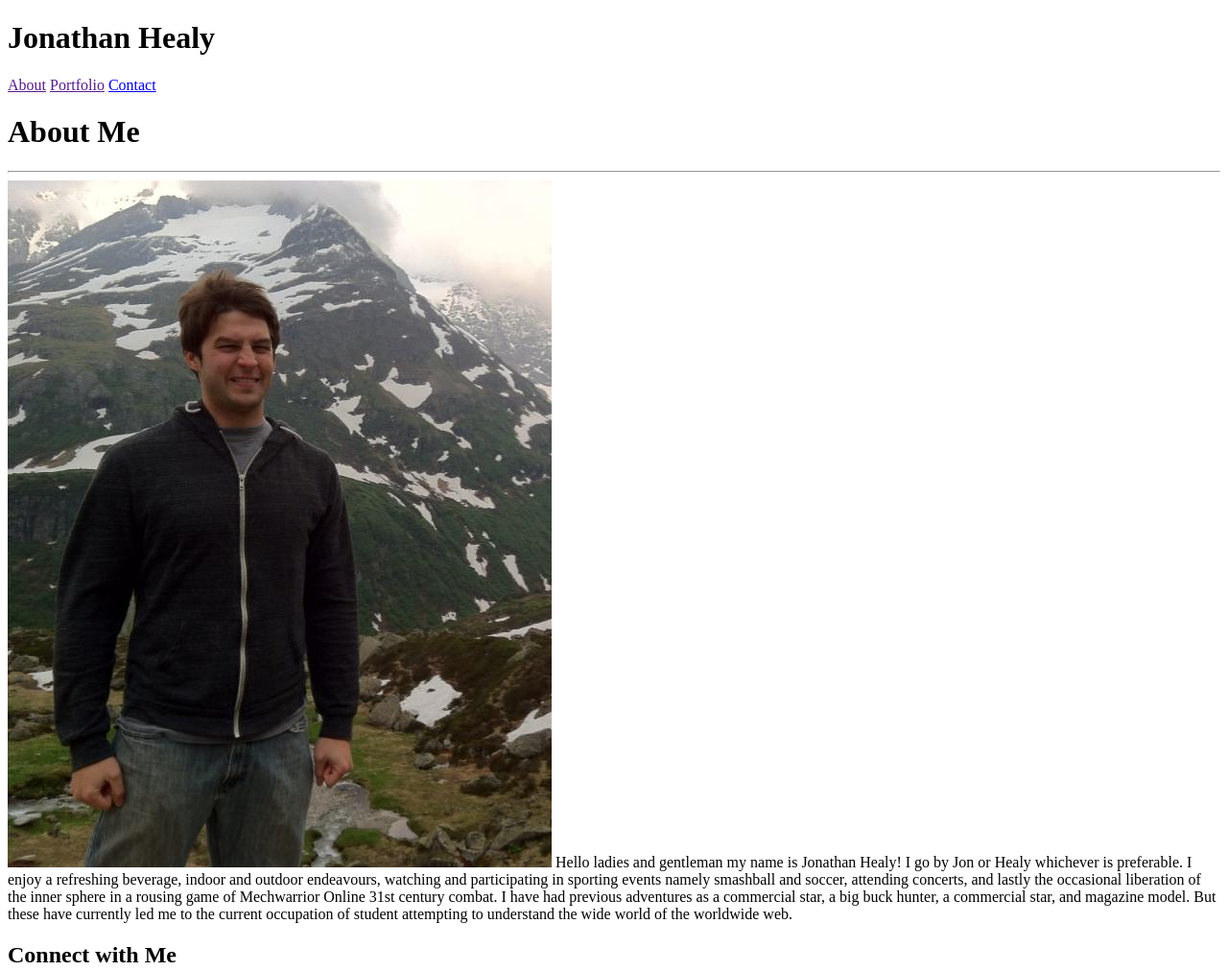
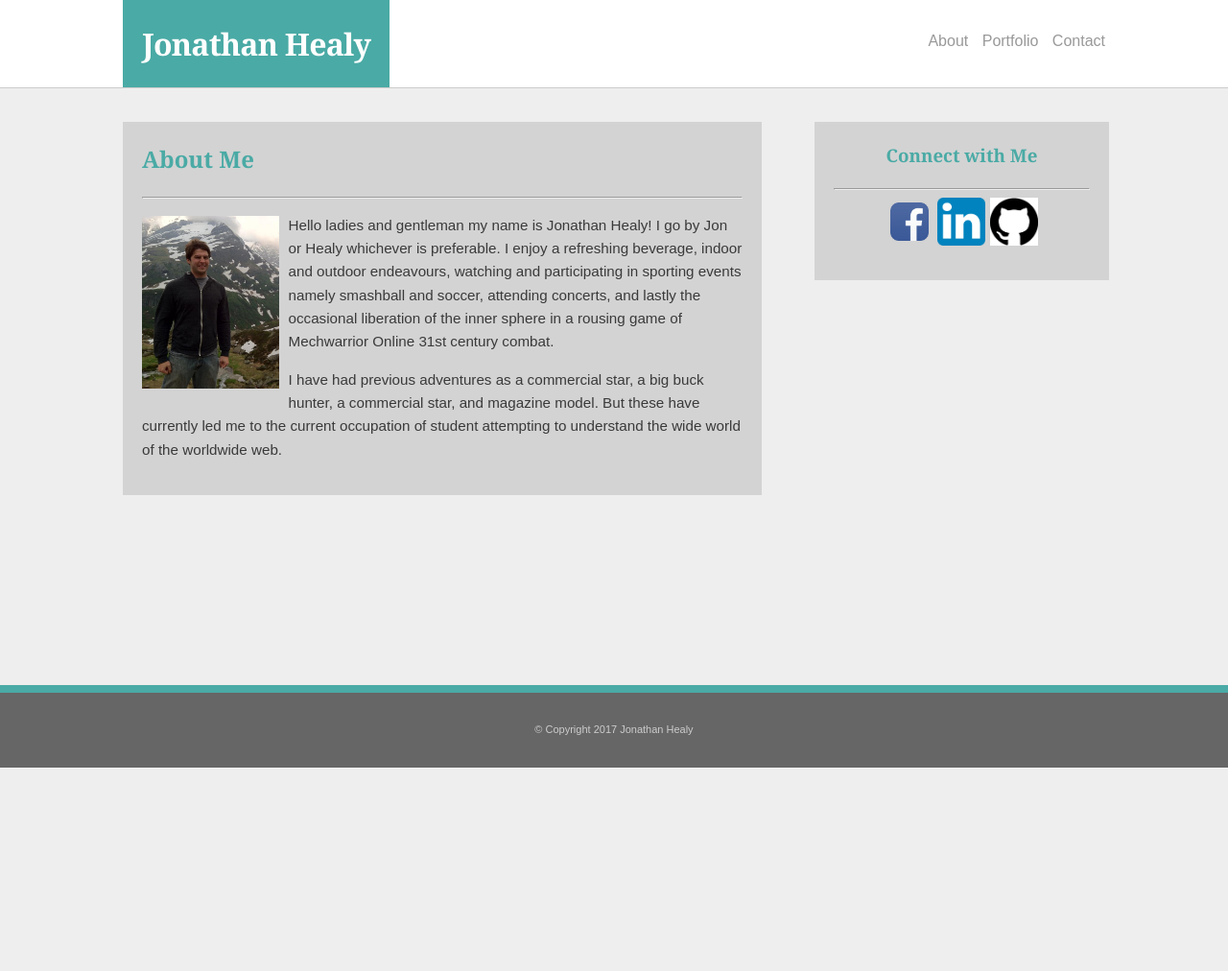
Before and after one commit to jheal006/Basic-Portfolio, a plain HTML site: page index.html in a window 1280 px wide. Shown: the top 1012 px of the page at 96% size. After the commit the page ends 800 px from the top, so only its background shows below. Drawn offline with Linux system fonts and the light colour scheme.

Commit message:
CSS Changes

```diff
--- a/assets/style/style.css
+++ b/assets/style/style.css
@@ -0,0 +1,175 @@
+/*CSS*/
+/* =================================
+  Base Styles
+==================================== */
+
+* {
+	box-sizing: border-box;
+}
+
+body {
+  position: relative;
+	font-family: 'Arial', 'Helvetica Neue', Helvetica, sans-serif;
+	line-height: 1.6;
+  color: #3a3a3a;
+  background-color: #EEEEEE;
+  margin: 0;
+}
+
+body::after {
+  content: '';
+  display: block;
+  height: 50px; /* Set same as footer's height */
+}
+
+p {
+	font-size: .95em;
+}
+
+ol,
+ul {
+ margin: 0;
+ padding: 0;
+ list-style: none;
+}
+
+h1, h2, h3{
+  font-family: 'Georgia', Times, 'Times New Roman', serif;
+}
+
+h2,
+h3,
+a {
+	color: #999999;
+}
+
+h2,
+h3 {
+	margin-top: 0;
+  color: #4AAAA5;
+}
+
+a {
+	text-decoration: none;
+}
+
+/* =================================
+  Base Layout Styles
+==================================== */
+
+.container {
+  width: 80%;
+  max-width: 1150px;
+  margin: 0 auto;
+  /*background: white;*/
+}
+
+.container:nth-child(2) {
+  display: flex;
+  justify-content: space-between;
+  margin-top: 35px;
+}
+
+/* ---- Navigation ---- */
+
+.main-nav {
+  float: right;
+  height: auto;
+  margin-top: 24px;
+}
+
+.main-header .name {
+  margin-top: 0;
+  margin-bottom: 0;
+}
+.name {
+  padding: 20px 20px;
+  letter-spacing: -0.8px;
+}
+
+.name,
+.main-nav,
+.main-nav li {
+  display: inline-block;
+}
+
+.name,
+.main-nav li {
+  text-align: center;
+  margin-top: 6px;
+  margin-bottom: 6px;
+}
+
+.name a
+.main-nav a {
+  padding: 10px 15px;
+  display: block;
+}
+.main-header {
+	background: #fff;
+	margin-bottom: none;
+  border-bottom: 1px solid #CCCCCC;
+}
+
+h1 {
+  color: #fff;
+  background-color: #4AAAA5;
+}
+
+.main-nav li {
+  margin-left: 10px;
+}
+
+
+/* ---- Columns ---- */
+
+.profile_pic {
+  max-width: 200px;
+  max-height: 200px;
+  float: left;
+  padding: 10px 10px 10px 0;
+}
+
+.icons {
+  max-width: 50px;
+  max-height: 50px;
+}
+
+
+.col {
+  width: 50%;
+  margin-right: -4px;
+  vertical-align: top;
+  background-color: lightgrey;
+  padding-left: 1em;
+  padding-right: 1em;
+  padding: 20px;
+}
+
+.primary {
+    flex-basis: 65%;
+    height: inherit;
+    margin-bottom: 50px;
+}
+
+
+.secondary {
+  flex-basis: 30%;
+  text-align: center;
+  column-width: 270px;
+  height: 165px;
+}
+
+/* ---- Footer ---- */
+
+footer {
+  width: 100%;
+  position: fixed;
+  bottom: 0;
+  font-size: 11px;
+  color: #CCCCCC;
+  text-align: center;
+  border-top: 8px solid #4AAAA5;
+  background-color: #666666;
+  padding: 30px;
+}
--- a/index.html
+++ b/index.html
@@ -1,37 +1,49 @@
 <!DOCTYPE html>
 <html lang="en">
 <head>
-  <h1>Jonathan Healy</h1>
-  <a href="">About</a>
-  <a href="">Portfolio</a>
-  <a href="contact">Contact</a>
+  <link rel="stylesheet" href="assets/style/style.css">
 </head>
 <body>
-  <div>
-    <h1>About Me</h1>
+  <header class="main-header">
+    <div class="container">
+      <h1 class="name">Jonathan Healy</h1>
+      <ul class="main-nav">
+        <li><a href="">About</a></li>
+        <li><a href="">Portfolio</a></li>
+        <li><a href="contact">Contact</a></li>
+      </ul>
+    </div>
+  </header>
+
+  <div class="container">
+
+    <div class="primary col">
+      <h2>About Me</h2>
         <hr>
-      <img src="assets/images/alps.jpg" alt="profilepic">
+        <img class="profile_pic" src="assets/images/alps.jpg" alt="profilepic">
+        <p>
           Hello ladies and gentleman my name is Jonathan Healy! I go by Jon or Healy whichever is preferable. I enjoy a refreshing beverage, indoor and outdoor endeavours, watching and participating in sporting events namely smashball and soccer, attending concerts, and lastly the occasional liberation of the inner sphere in a rousing game of Mechwarrior Online 31st century combat.
-
+        </p>
+        <p>
           I have had previous adventures as a commercial star, a big buck hunter, a commercial star, and magazine model. But these have currently led me to the current occupation of student attempting to understand the wide world of the worldwide web.
+        </p>
 
     </div>
-  <div>
-    <h2>Connect with Me</h2>
+    <div class="secondary col">
+      <h3>Connect with Me</h3>
         <hr>
         <a href="https://www.facebook.com/jon.healy.100">
-        <img src="assets/images/facebook.png" alt="facebook">
+          <img class="icons" src="assets/images/facebook.png" alt="facebook">
         </a>
         <a href="https://www.linkedin.com/in/jonathan-healy-64876519">
-        <img src="assets/images/linkedin.png" alt="linkedin">
+          <img class="icons" src="assets/images/linkedin.png" alt="linkedin">
         </a>
         <a href="https://github.com/jheal006">
-        <img src="assets/images/github.png" alt="github">
+          <img class="icons" src="assets/images/github.png" alt="github">
         </a>
     </div>
 
-
-
+</div>
 
 </body>
 <footer>
```
Also changed, not shown: contact.html (+18 -9 lines), portfolio.html (+20 -8 lines). Lines whose indentation alone changed are shown as unchanged.
